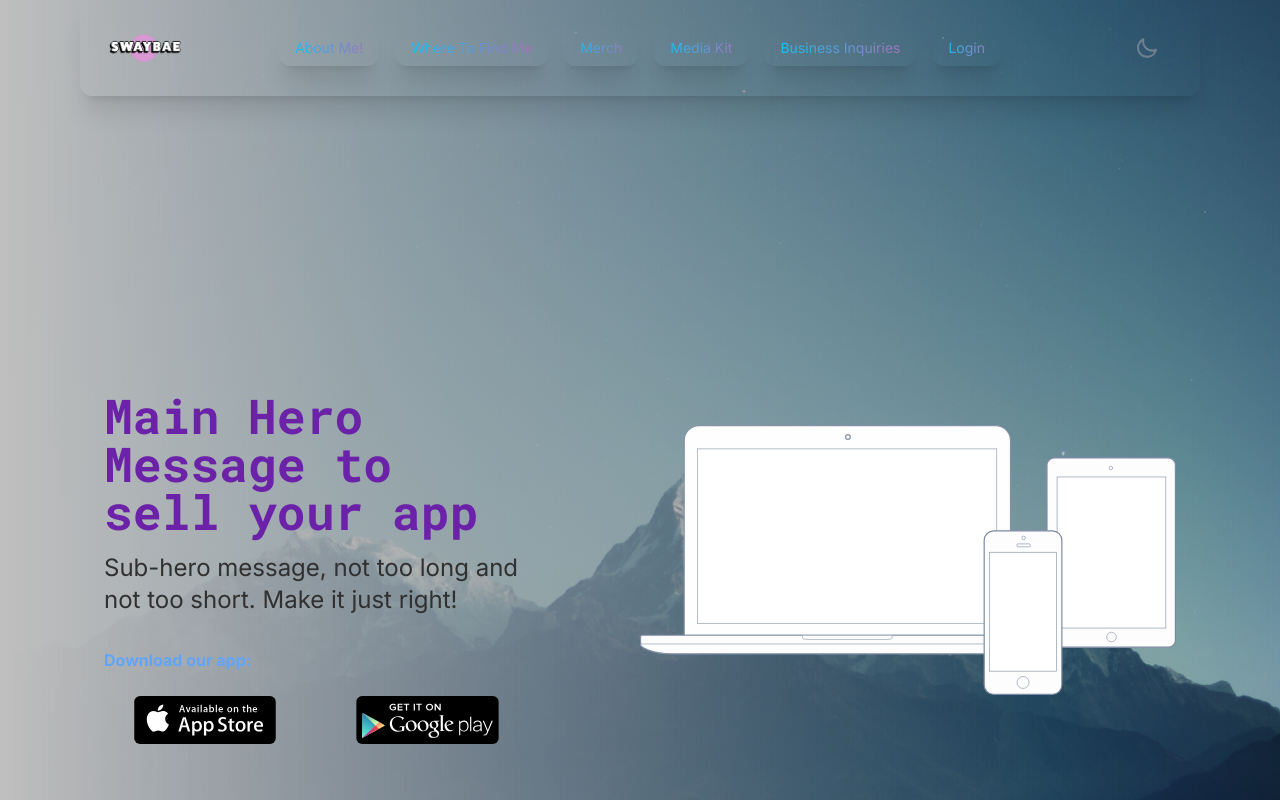
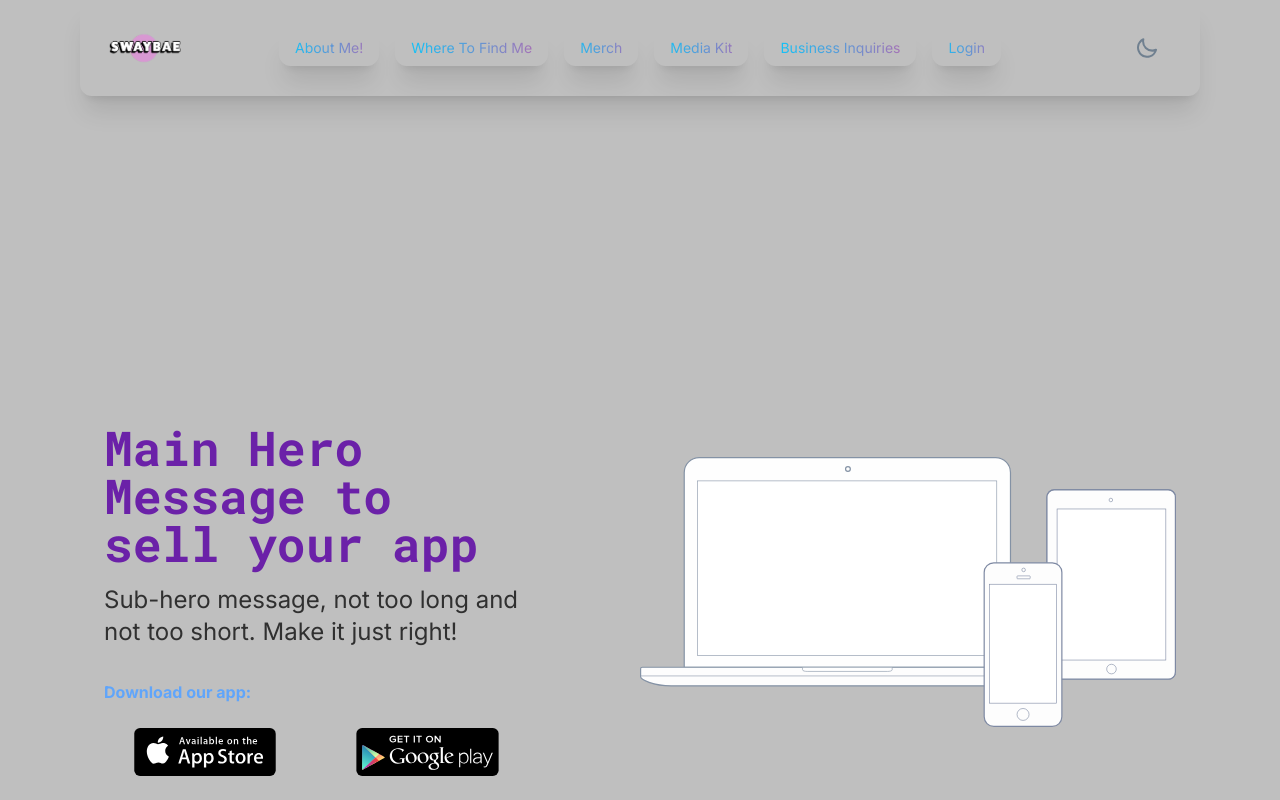
Before and after one commit to egarrisxn/swaybaeofficial, a Next.js app: page / in a window 1280 px wide. Shown: the top 800 px of the page. Built offline with nearby package versions, Linux system fonts and the light colour scheme.

Commit message:
more stuff

```diff
--- a/app/beepbeep/page.jsx
+++ /dev/null
@@ -1,38 +0,0 @@
-export default function Home() {
-  return (
-    <>
-      <main className="container md:pt-48 px-6 mx-auto flex flex-wrap flex-col md:flex-row items-center">
-        <div className="flex flex-col w-full xl:w-2/5 justify-center lg:items-start overflow-y-hidden">
-          <h1 className="my-4 text-3xl md:text-5xl text-purple-800 font-bold leading-tight text-center md:text-left slide-in-bottom-h1">
-            Main Hero Message to sell your app
-          </h1>
-          <p className="leading-normal text-base md:text-2xl mb-8 text-center md:text-left slide-in-bottom-subtitle">
-            Sub-hero message, not too long and not too short. Make it just
-            right!
-          </p>
-
-          <p className="text-blue-400 font-bold pb-8 lg:pb-6 text-center md:text-left fade-in">
-            Download our app:
-          </p>
-          <div className="flex w-full justify-center md:justify-start pb-24 lg:pb-0 fade-in">
-            <img
-              src="images/App Store.svg"
-              className="h-12 pr-4 bounce-top-icons w-full"
-            />
-            <img
-              src="/images/Play Store.svg"
-              className="h-12 bounce-top-icons w-full"
-            />
-          </div>
-        </div>
-
-        <div className="w-full xl:w-3/5 py-6 overflow-y-hidden">
-          <img
-            className="w-5/6 mx-auto lg:mr-0 slide-in-bottom h-full"
-            src="/images/devices.svg"
-          />
-        </div>
-      </main>
-    </>
-  );
-}
--- /dev/null
+++ b/app/global-error.jsx
@@ -0,0 +1,12 @@
+"use client";
+
+export default function GlobalError({ error, reset }) {
+  return (
+    <html>
+      <body>
+        <h2>Something went wrong!</h2>
+        <button onClick={() => reset()}>Try again</button>
+      </body>
+    </html>
+  );
+}
--- a/app/layout.jsx
+++ b/app/layout.jsx
@@ -3,11 +3,10 @@ import "../styles/globals.css";
 import { Inter, Roboto_Mono } from "next/font/google";
 import { Suspense } from "react";
 import { ThemeProvider } from "next-themes";
-import { Providers } from "./providers";
+import { Providers } from "../components/Providers";
 import Loading from "./loading";
 import Nav from "../components/Nav";
 import Footer from "../components/Footer";
-import Image from "next/image";
 
 const inter = Inter({
   subsets: ["latin"],
@@ -29,16 +28,7 @@ export default function RootLayout({ children }) {
       className={`${inter.variable} ${roboto_mono.variable}`}
       suppressHydrationWarning
     >
-      <body className="relative w-full h-full bg-gradient-to-l from-slate-500 to-black-500 bg-no-repeat bg-fixed bg-cover bg-center">
-        <Image
-          src="/images/mountains.png"
-          alt="mountains"
-          quality={100}
-          absolute
-          fill
-          className="object-cover mix-blend-overlay"
-        />
-
+      <body className="w-full h-full">
         <main className="container w-full h-full place-content-center justify-center items-center backdrop-brightness-75">
           <ThemeProvider defaultTheme="mytheme">
             <Nav />
--- /dev/null
+++ b/app/not-found.jsx
@@ -0,0 +1,13 @@
+import Link from "next/link";
+
+export default function NotFound() {
+  return (
+    <div>
+      <h2>Not Found</h2>
+      <p>Could not find requested resource</p>
+      <p>
+        View <Link href="/blog">all posts</Link>
+      </p>
+    </div>
+  );
+}
--- a/styles/globals.css
+++ b/styles/globals.css
@@ -11,7 +11,7 @@ h1 {
 }
 
 main {
-  min-height: calc(100vh - 4rem);
+  min-height: 100vh;
   width: 100%;
 }
 
@@ -21,13 +21,8 @@ main {
 }
 
 .cursor-pointer:hover svg {
-  fill: #d8c056b9;
+  fill: #15ff8ab9;
 }
-
-
-
-
-
 
 .slide-in-bottom{-webkit-animation:slide-in-bottom .5s cubic-bezier(.25,.46,.45,.94) both;animation:slide-in-bottom .5s cubic-bezier(.25,.46,.45,.94) both}
 .slide-in-bottom-h1{-webkit-animation:slide-in-bottom .5s cubic-bezier(.25,.46,.45,.94) .5s both;animation:slide-in-bottom .5s cubic-bezier(.25,.46,.45,.94) .5s both}
--- a/tailwind.config.js
+++ b/tailwind.config.js
@@ -1,13 +1,14 @@
 /** @type {import('tailwindcss').Config} */
 module.exports = {
+
+  darkMode: "class",
+
 
   content: [
     "./app/**/*.{js,ts,jsx,tsx,mdx}",
     "./pages/**/*.{js,ts,jsx,tsx,mdx}",
     "./components/**/*.{js,ts,jsx,tsx,mdx}",
   ],
-
-  darkMode: "class",
 
   theme: {
     container: {
@@ -34,10 +35,6 @@ module.exports = {
         mono: ['var(--font-roboto-mono)'],
       },
     },
-  },
-
-  future: {
-    hoverOnlyWhenSupported: true,
   },
 
   plugins: [require("daisyui")
```
Also changed, not shown: app/beepbeepbeep/page.jsx (deleted, +0 -20 lines), middleware.js (added, +11 -0 lines), components/Providers.jsx (renamed from app/providers.jsx), public/icons/discord.svg, 1 other file (tests, documents, lock files or other folders).
